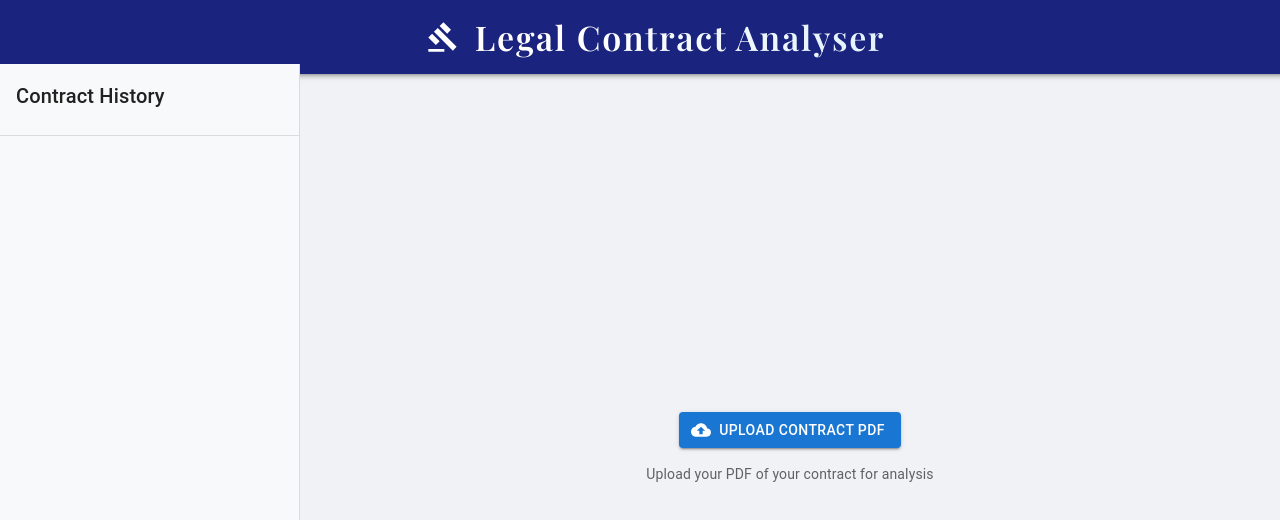
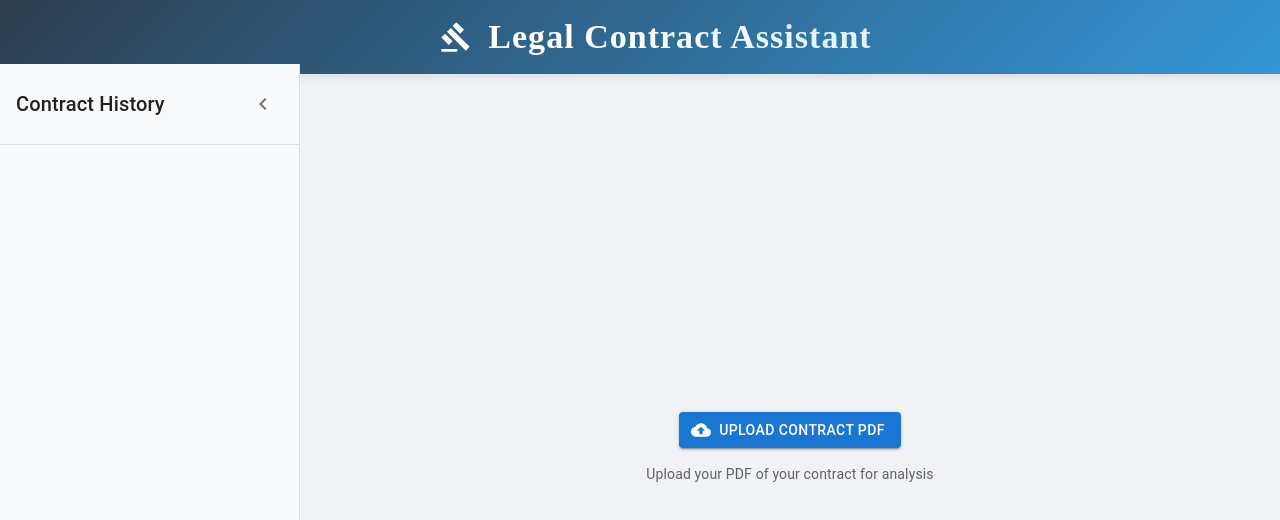
Before and after one commit to sharanry/legal-assistant, a React (Create React App) app in the folder client/: page / in a window 1280 px wide. Shown: the top 520 px of the page. Built offline with nearby package versions, Linux system fonts and the light colour scheme.

Commit message:
more polished version

```diff
--- a/client/src/components/ContractHistory.js
+++ b/client/src/components/ContractHistory.js
@@ -1,4 +1,4 @@
-import React from 'react';
+import React, { useState } from 'react';
 import {
   Drawer,
   List,
@@ -9,9 +9,12 @@ import {
   Typography,
   Divider,
   Box,
+  Tooltip,
 } from '@mui/material';
 import DeleteIcon from '@mui/icons-material/Delete';
 import FolderIcon from '@mui/icons-material/Folder';
+import ChevronLeftIcon from '@mui/icons-material/ChevronLeft';
+import ChevronRightIcon from '@mui/icons-material/ChevronRight';
 
 const ContractHistory = ({
   open,
@@ -21,31 +24,57 @@ const ContractHistory = ({
   selectedContract,
   width = 300
 }) => {
+  const [isCollapsed, setIsCollapsed] = useState(false);
+  const drawerWidth = isCollapsed ? 40 : width;
+
   return (
     <Drawer
       variant="persistent"
       anchor="left"
       open={open}
       sx={{
-        width,
+        width: drawerWidth,
         flexShrink: 0,
+        transition: 'width 0.2s ease-in-out',
         '& .MuiDrawer-paper': {
-          width,
+          width: drawerWidth,
           boxSizing: 'border-box',
           backgroundColor: '#f8f9fa',
           mt: '64px',
-          height: 'calc(100% - 64px)'
+          height: 'calc(100% - 64px)',
+          transition: 'width 0.2s ease-in-out',
+          overflowX: 'hidden',
+          borderRight: '1px solid rgba(0, 0, 0, 0.12)'
         },
       }}
     >
-      <Box sx={{ p: 2 }}>
-        <Typography variant="h6" gutterBottom>
-          Contract History
-        </Typography>
+      <Box sx={{
+        p: isCollapsed ? 0.5 : 2,
+        display: 'flex',
+        alignItems: 'center',
+        justifyContent: 'space-between',
+        minHeight: '48px'
+      }}>
+        {!isCollapsed && (
+          <Typography variant="h6" gutterBottom sx={{ mb: 0 }}>
+            Contract History
+          </Typography>
+        )}
+        <IconButton
+          onClick={() => setIsCollapsed(!isCollapsed)}
+          size={isCollapsed ? "small" : "medium"}
+          sx={{
+            ml: isCollapsed ? 'auto' : 0,
+            mr: isCollapsed ? 'auto' : 0,
+            p: isCollapsed ? 0.5 : 1
+          }}
+        >
+          {isCollapsed ? <ChevronRightIcon fontSize="small" /> : <ChevronLeftIcon />}
+        </IconButton>
       </Box>
       <Divider />
-      <List>
-        {contracts.map((contract) => (
+      <List sx={{ p: isCollapsed ? 0 : 1 }}>
+        {!isCollapsed && contracts.map((contract) => (
           <ListItem
             key={contract.id}
             button
@@ -68,6 +97,28 @@ const ContractHistory = ({
             </ListItemSecondaryAction>
           </ListItem>
         ))}
+        {isCollapsed && contracts.map((contract) => (
+          <Tooltip title={contract.name} placement="right" key={contract.id}>
+            <ListItem
+              button
+              selected={selectedContract?.id === contract.id}
+              onClick={() => onContractSelect(contract)}
+              sx={{
+                justifyContent: 'center',
+                px: 0.5,
+                py: 1,
+                minHeight: '40px'
+              }}
+            >
+              <FolderIcon
+                sx={{
+                  fontSize: '1.2rem',
+                  color: selectedContract?.id === contract.id ? 'primary.main' : 'text.secondary'
+                }}
+              />
+            </ListItem>
+          </Tooltip>
+        ))}
       </List>
     </Drawer>
   );
--- a/client/src/components/Header.js
+++ b/client/src/components/Header.js
@@ -7,18 +7,21 @@ const Header = () => {
     <Box
       sx={{
         width: '100%',
-        backgroundColor: '#1a237e',
+        backgroundColor: '#2c3e50',
         color: 'white',
         p: 2,
         position: 'fixed',
         top: 0,
         left: 0,
         zIndex: 1200,
-        boxShadow: 3,
+        boxShadow: '0 2px 10px rgba(0,0,0,0.1)',
         display: 'flex',
         alignItems: 'center',
         justifyContent: 'center',
-        gap: 2
+        gap: 2,
+        backdropFilter: 'blur(8px)',
+        background: 'linear-gradient(135deg, #2c3e50 0%, #3498db 100%)',
+        transition: 'all 0.3s ease'
       }}
     >
       <GavelIcon sx={{ fontSize: 32 }} />
@@ -26,16 +29,19 @@ const Header = () => {
         variant="h4"
         component="h1"
         sx={{
-          fontFamily: "'Playfair Display', serif",
-          letterSpacing: '0.05em',
+          fontFamily: "'Libre Baskerville', serif", // More formal, traditional legal font
+          letterSpacing: '0.03em',
           fontWeight: 600,
-          textAlign: 'center',
+          textAlign: 'left',
           background: 'linear-gradient(45deg, #fff 30%, #e3f2fd 90%)',
           WebkitBackgroundClip: 'text',
           WebkitTextFillColor: 'transparent',
+          textTransform: 'capitalize', // Adds formality
+          fontStyle: 'normal',
+          fontFeatureSettings: '"kern" 1, "liga" 1', // Improves typography
         }}
       >
-        Legal Contract Analyser
+        Legal Contract Assistant
       </Typography>
     </Box>
   );
--- a/client/src/components/PdfViewer.js
+++ b/client/src/components/PdfViewer.js
@@ -3,6 +3,7 @@ import { Worker, Viewer } from '@react-pdf-viewer/core';
 import { defaultLayoutPlugin } from '@react-pdf-viewer/default-layout';
 import { searchPlugin } from '@react-pdf-viewer/search';
 import pdfjsWorker from 'pdfjs-dist/build/pdf.worker.entry';
+import { pdfCache } from '../utils/pdfCache';
 
 import '@react-pdf-viewer/core/lib/styles/index.css';
 import '@react-pdf-viewer/default-layout/lib/styles/index.css';
@@ -28,13 +29,47 @@ const PdfViewer = ({ file, searchKeyword }) => {
   const [pdfUrl, setPdfUrl] = React.useState(null);
 
   React.useEffect(() => {
+    const loadPdf = async () => {
       if (file instanceof Blob) {
+        try {
+          // Try to get from cache first
+          const cachedPdf = await pdfCache.getPdf(file.name);
+
+          if (cachedPdf) {
+            // If found in cache, use it
+            const url = URL.createObjectURL(cachedPdf.pdf);
+            setPdfUrl(url);
+          } else {
+            // If not in cache, create new URL and cache it
             const url = URL.createObjectURL(file);
             setPdfUrl(url);
-      return () => URL.revokeObjectURL(url);
+
+            // Cache the PDF for future use
+            await pdfCache.cachePdf(file.name, file, {
+              name: file.name,
+              size: file.size,
+              type: file.type
+            });
+          }
+        } catch (error) {
+          console.error('Error loading PDF:', error);
+          // Fallback to direct URL creation if caching fails
+          const url = URL.createObjectURL(file);
+          setPdfUrl(url);
+        }
       } else {
         setPdfUrl(null);
       }
+    };
+
+    loadPdf();
+
+    // Cleanup function
+    return () => {
+      if (pdfUrl) {
+        URL.revokeObjectURL(pdfUrl);
+      }
+    };
   }, [file]);
 
   React.useEffect(() => {
--- /dev/null
+++ b/client/src/utils/pdfCache.js
@@ -0,0 +1,107 @@
+const DB_NAME = 'PdfCache';
+const STORE_NAME = 'pdfs';
+const DB_VERSION = 1;
+
+class PdfCache {
+  constructor() {
+    this.db = null;
+    this.initDB();
+  }
+
+  initDB() {
+    const request = indexedDB.open(DB_NAME, DB_VERSION);
+
+    request.onerror = (event) => {
+      console.error('Error opening PDF cache database:', event.target.error);
+    };
+
+    request.onupgradeneeded = (event) => {
+      const db = event.target.result;
+      if (!db.objectStoreNames.contains(STORE_NAME)) {
+        db.createObjectStore(STORE_NAME, { keyPath: 'id' });
+      }
+    };
+
+    request.onsuccess = (event) => {
+      this.db = event.target.result;
+    };
+  }
+
+  async cachePdf(id, pdfBlob, metadata) {
+    if (!this.db) {
+      console.warn('Database not initialized');
+      return false;
+    }
+
+    try {
+      const transaction = this.db.transaction([STORE_NAME], 'readwrite');
+      const store = transaction.objectStore(STORE_NAME);
+
+      await store.put({
+        id,
+        pdf: pdfBlob,
+        metadata,
+        timestamp: new Date().toISOString()
+      });
+
+      return true;
+    } catch (error) {
+      console.error('Error caching PDF:', error);
+      return false;
+    }
+  }
+
+  async getPdf(id) {
+    if (!this.db) {
+      console.warn('Database not initialized');
+      return null;
+    }
+
+    try {
+      const transaction = this.db.transaction([STORE_NAME], 'readonly');
+      const store = transaction.objectStore(STORE_NAME);
+      const result = await store.get(id);
+
+      return result;
+    } catch (error) {
+      console.error('Error retrieving PDF from cache:', error);
+      return null;
+    }
+  }
+
+  async deletePdf(id) {
+    if (!this.db) {
+      console.warn('Database not initialized');
+      return false;
+    }
+
+    try {
+      const transaction = this.db.transaction([STORE_NAME], 'readwrite');
+      const store = transaction.objectStore(STORE_NAME);
+      await store.delete(id);
+      return true;
+    } catch (error) {
+      console.error('Error deleting PDF from cache:', error);
+      return false;
+    }
+  }
+
+  async clearCache() {
+    if (!this.db) {
+      console.warn('Database not initialized');
+      return false;
+    }
+
+    try {
+      const transaction = this.db.transaction([STORE_NAME], 'readwrite');
+      const store = transaction.objectStore(STORE_NAME);
+      await store.clear();
+      return true;
+    } catch (error) {
+      console.error('Error clearing PDF cache:', error);
+      return false;
+    }
+  }
+}
+
+export const pdfCache = new PdfCache();
```
Also changed, not shown: 1 other file (tests, documents, lock files or other folders). Lines whose indentation alone changed are shown as unchanged.
